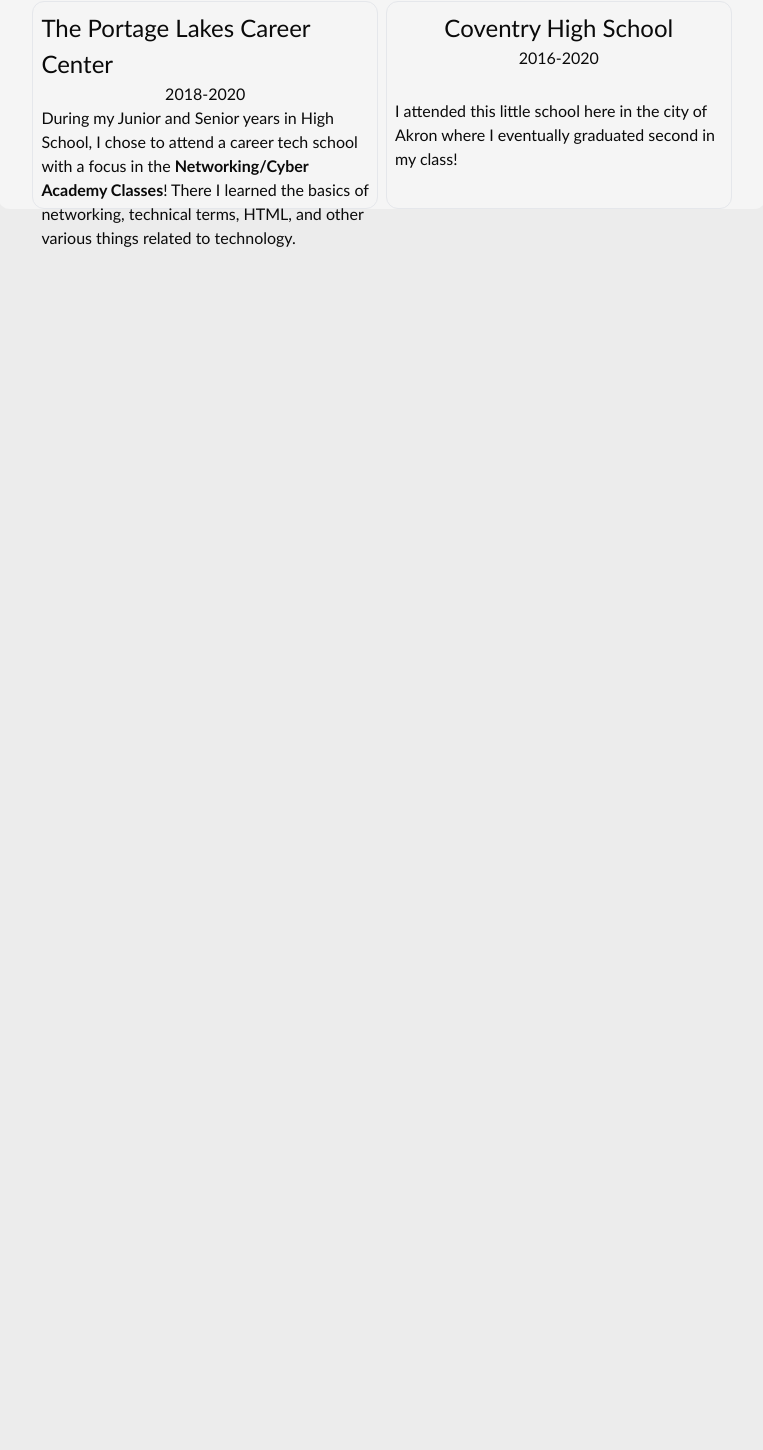
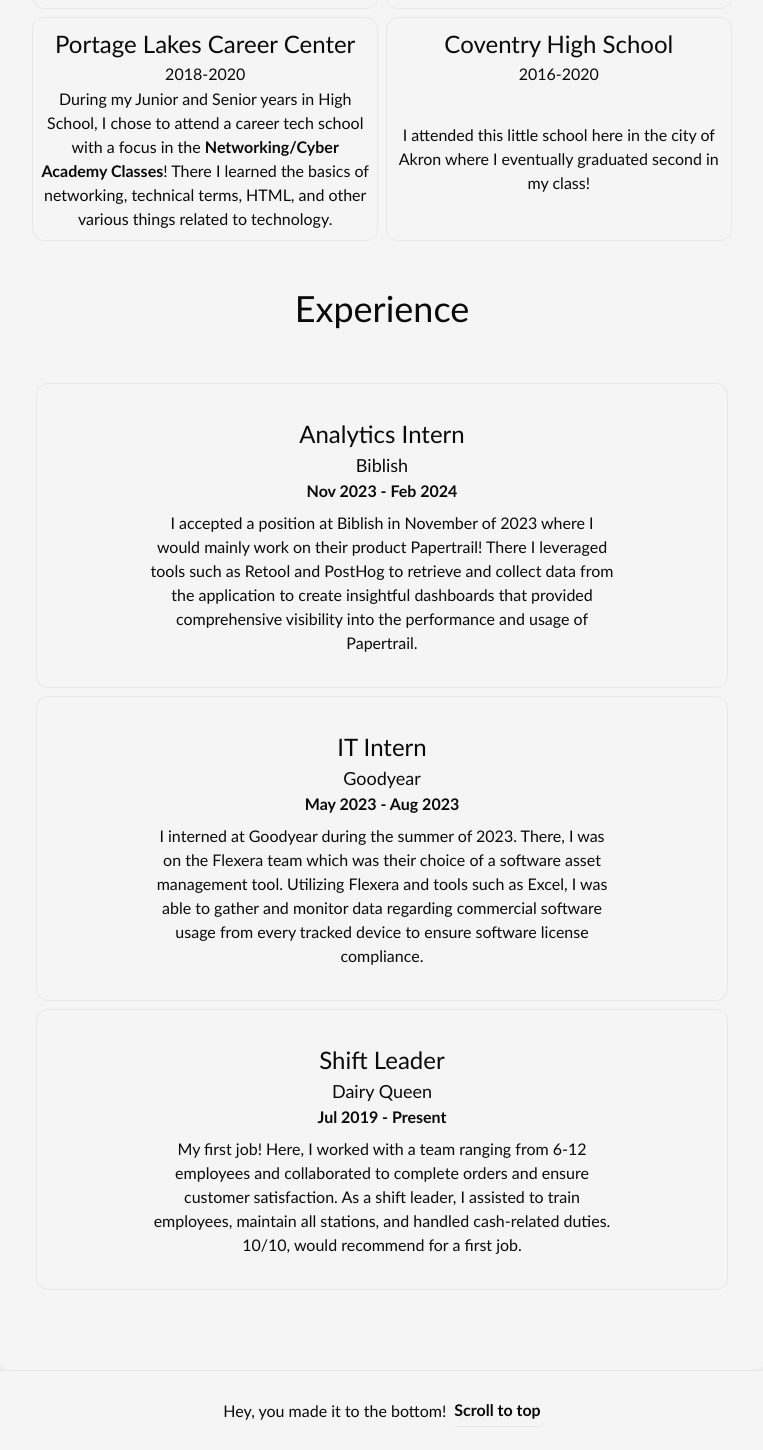
Before and after one commit to kengu7272/myWebsite, a Next.js app: page / in a window 1280 px wide. Shown: the part 1131-2581 px from the top of the page, without its empty margins (258-1021 px from the left). Before the commit the page ends 1381 px from the top, so only its background shows below. Built offline with nearby package versions, Linux system fonts and the light colour scheme.

Commit message:
feat: added experience section

```diff
--- a/src/app/darkMode/darkModeToggle.tsx
+++ b/src/app/darkMode/darkModeToggle.tsx
@@ -2,17 +2,20 @@
     const root = document.documentElement;
     const header = document.getElementById('header')!;
     const main = document.getElementById('main')!;
+    const footer = document.getElementById('footer')!;
 
     if(option === 'true') {
         root.style.backgroundColor = '#0a0a0a';
         root.style.color = '#f5f5f5';
-        header.style.backgroundColor = '#0a0a0a';
+        header.style.backgroundColor = '#111111';
         main.style.backgroundColor = '#111111'
+        footer.style.backgroundColor = '#111111'
     }
     else {
         root.style.backgroundColor = '#ececec';
         root.style.color = '#0a0a0a';
         header.style.backgroundColor = '#f5f5f5';
         main.style.backgroundColor = '#f5f5f5'
+        footer.style.backgroundColor = '#f5f5f5'
     }
 }
--- a/src/app/page.tsx
+++ b/src/app/page.tsx
@@ -2,6 +2,7 @@
 
 import {  useEffect, useState } from 'react';
 import darkModeToggle from "./darkMode/darkModeToggle"
+import scrollTo from './scrollTo/scrollTo';
 
 export default function Home() {
   const [darkMode, setDarkMode] = useState(() => {
@@ -9,11 +10,6 @@
       return localStorage.getItem('darkMode');
     }
   });
-
-  const scrollTo = (target: string) => {
-    const element: HTMLElement | null = document.getElementById(target);
-    element?.scrollIntoView({ behavior: 'smooth', block: 'start' })
-  }
 
   useEffect(() => {
     if(darkMode && darkMode == 'true') {
@@ -29,44 +25,44 @@
 
   return (
     <>
-    <header id="header" className="flex w-[100vw] h-20 flex-row items-center justify-center gap-6 text-4xl laptop:text-2xl top-0 fixed border-b bg-[#f5f5f5]">
-      <button className="hover:border-b border-gray-300 py-2" onClick={() => {window.scrollTo({ top: 0, behavior: 'smooth' })}}>Kevin Nguyen</button>
-      <button className="hover:border-b border-gray-300 hidden laptop:block py-2" onClick={() => scrollTo('about')}>About Me</button>
-      <button className="hover:border-b border-gray-300 hidden laptop:block py-2" onClick={() => scrollTo('education')}>Education</button>
-      <button className="hover:border-b border-gray-300 hidden laptop:block py-2" onClick={() => scrollTo('experience')}>Experience</button>
-      <button onClick={() => {darkMode && darkMode === 'false' ? setDarkMode('true') : setDarkMode('false')}}><img src="/darkMode.svg" className="w-10 laptop:w-7 h-auto"/></button>
+      <header id="header" className="flex w-[100vw] h-20 flex-row items-center justify-center gap-6 text-4xl desktop:text-2xl top-0 fixed border-b bg-[#f5f5f5]">
+        <button className="hover:border-b border-gray-300 py-1" onClick={() => {window.scrollTo({ top: 0, behavior: 'smooth' })}}>Kevin Nguyen</button>
+        <button className="hover:border-b border-gray-300 hidden desktop:block py-1" onClick={() => scrollTo('about')}>About Me</button>
+        <button className="hover:border-b border-gray-300 hidden desktop:block py-1" onClick={() => scrollTo('education')}>Education</button>
+        <button className="hover:border-b border-gray-300 hidden desktop:block py-1" onClick={() => scrollTo('experience')}>Experience</button>
+        <button onClick={() => {darkMode && darkMode === 'false' ? setDarkMode('true') : setDarkMode('false')}}><img src="/darkMode.svg" className="w-10 desktop:w-7 h-auto"/></button>
       </header>
 
-    <main id="main" className='w-[100vw] laptop:w-[60vw] flex flex-col items-center mt-20 mx-auto bg-[#f5f5f5] rounded-xl'>
+      <main id="main" className='w-[100vw] desktop:w-[60vw] flex flex-col items-center mt-20 mx-auto bg-[#f5f5f5] rounded-xl'>
         <section id="about" className='w-full flex flex-col items-center mt-10'>
           <h1>About me</h1>
 
-        <div className="flex flex-col laptop:flex-row items-center justify-center w-full mt-10 gap-12">
-          <div className="w-[95%] laptop:w-[45%] flex flex-col items-center">
+          <div className="flex flex-col desktop:flex-row items-center justify-center w-full mt-10 gap-12">
+            <div className="w-[95%] desktop:w-[45%] flex flex-col items-center">
               <p>
                 Hi! I'm Kevin, and I was born and raised in Akron, Ohio. I currently attend The University of Akron for a Bachelor's in Computer Science and have previously
                 completed an Associate's in Technical Studies there during high school as well. I'll be graduating in 2024 and aspire to be a software engineer.
                 <br /><br />
               </p>
-            <p className="font-bold w-full text-center text-lg">Pictured is me and my girlfriend Britney <span className="hidden laptop:block">&rarr;</span></p>
+              <p className="font-bold w-full text-center text-lg">Pictured is me and my girlfriend Britney <span className="hidden desktop:block">&rarr;</span></p>
             </div>
-          <img className="w-[95%] laptop:w-[45%] h-auto rounded-2xl" src="/mengf.jpg" />
+            <img className="w-[95%] desktop:w-[45%] h-auto rounded-2xl" src="/mengf.jpg" />
           </div>
 
           <br />
 
-        <div className="flex flex-col laptop:flex-row items-center justify-center w-full gap-12">
-          <img className="w-[95%] laptop:w-[45%] h-auto rounded-2xl hidden laptop:block" src="/mt10.jpg"/>
-          <div className="w-[95%] laptop:w-[45%]">
+          <div className="flex flex-col desktop:flex-row items-center justify-center w-full gap-12">
+            <img className="w-[95%] desktop:w-[45%] h-auto rounded-2xl hidden desktop:block" src="/mt10.jpg"/>
+            <div className="w-[95%] desktop:w-[45%]">
               <p>
                 Some of my hobbies include lifting, video games, and riding my motorcycle. The motorcycle was a more recent impulsive purchase. For the interested people, it is a 2021 Yamaha MT-10, that i just upgraded from a 2023 Yamaha R3!
                 <br /><br />
                 Fun fact: I got hit by a car the first day I got my new bike and had to wait a month to get it fixed.
                 <br /><br />
               </p>
-            <p className="font-bold w-full text-center text-lg">Pictured is my MT-10 <span className="hidden laptop:block">&larr;</span></p>
+              <p className="font-bold w-full text-center text-lg">Pictured is my MT-10 <span className="hidden desktop:block">&larr;</span></p>
             </div>
-          <img className="w-[95%] latop:w-[45%] h-auto rounded-2xl laptop:hidden" src="/mt10.jpg"/>
+            <img className="w-[95%] latop:w-[45%] h-auto rounded-2xl desktop:hidden" src="/mt10.jpg"/>
           </div>
 
           <br />
@@ -76,47 +72,86 @@
           <h1>Education</h1>
 
           <div className="w-full flex justify-center mt-10 flex-wrap gap-2">
-          <div className="flex flex-col items-center border p-8 laptop:p-2 w-full laptop:w-[45%] h-96 laptop:h-52 rounded-xl hover:border-gray-300">
+            <div className="flex flex-col items-center border p-8 desktop:p-2 w-full desktop:w-[45%] h-96 desktop:h-56 rounded-xl hover:border-gray-300">
               <h2>The University of Akron</h2>
               <p>2020-2024</p>
-            <div className="flex flex-col items-center justify-center h-full">
+              <div className="flex flex-col items-center justify-center h-full text-center">
                 <p>After High School, I decided to pursue a Bachelor's in <span className="font-bold">Computer Science</span>!
                   I mainly learned C++, web technologies, and a little bit of Python during my coursework here.</p>
               </div>
             </div>
 
-          <div className="flex flex-col items-center border p-8 laptop:p-2 w-full laptop:w-[45%] h-96 laptop:h-52 rounded-xl hover:border-gray-300">
+            <div className="flex flex-col items-center border p-8 desktop:p-2 w-full desktop:w-[45%] h-96 desktop:h-56 rounded-xl hover:border-gray-300">
               <h2>The University of Akron</h2>
               <p>2018-2020</p>
-            <div className="flex flex-col items-center justify-center h-full">
+              <div className="flex flex-col items-center justify-center h-full text-center">
                 <p>During High School, I was offered an opportunity to get an Associate's degree through the University of Akron
                   during my time at the Portage Lakes Career Center, granting an Associate's in <span className="font-bold">Technical Studies</span>!</p>
               </div>
             </div>
 
-          <div className="flex flex-col items-center border p-8 laptop:p-2 w-full laptop:w-[45%] h-96 laptop:h-52 rounded-xl hover:border-gray-300">
-            <h2>The Portage Lakes Career Center</h2>
+            <div className="flex flex-col items-center border p-8 desktop:p-2 w-full desktop:w-[45%] h-96 desktop:h-56 rounded-xl hover:border-gray-300">
+              <h2>Portage Lakes Career Center</h2>
               <p>2018-2020</p>
-            <div className="flex flex-col items-center justify-center h-full">
+              <div className="flex flex-col items-center justify-center h-full text-center">
                 <p>During my Junior and Senior years in High School, I chose to attend a career tech school with a focus in the <span className="font-bold">Networking/Cyber Academy Classes</span>!
                   There I learned the basics of networking, technical terms, HTML, and other various things related to technology.</p>
               </div>
             </div>
 
-          <div className="flex flex-col items-center border p-8 laptop:p-2 w-full laptop:w-[45%] h-96 laptop:h-52 rounded-xl hover:border-gray-300">
+            <div className="flex flex-col items-center border p-8 desktop:p-2 w-full desktop:w-[45%] h-96 desktop:h-56 rounded-xl hover:border-gray-300">
               <h2>Coventry High School</h2>
               <p>2016-2020</p>
-            <div className="flex flex-col items-center justify-center h-full">
+              <div className="flex flex-col items-center justify-center h-full text-center">
                 <p>I attended this little school here in the city of Akron where I eventually graduated second in my class!</p>
               </div>
             </div>
           </div>
         </section>
 
-      <section id="experience">
+        <section id="experience" className='w-full flex flex-col items-center mt-10 gap-2 mb-20'>
+          <h1>Experience</h1>
 
+          <div className='w-full desktop:w-[90%] border rounded-xl hover:border-gray-300 mt-10 p-8'>
+            <h2 className='w-full text-center'>Analytics Intern</h2>
+            <h3 className='w-full text-center'>Biblish</h3>
+            <p className='w-full text-center font-bold'>Nov 2023 - Feb 2024</p>
+            <p className='mx-4 desktop:mx-20 text-center mt-2'>
+              I accepted a position at Biblish in November of 2023 where I would mainly work on their product Papertrail!
+              There I leveraged tools such as Retool and PostHog to retrieve and collect data from the application to
+              create insightful dashboards that provided comprehensive visibility into the performance and usage of Papertrail.
+            </p>
+          </div>
+
+          <div className='w-full desktop:w-[90%] border rounded-xl hover:border-gray-300 p-8'>
+            <h2 className='w-full text-center'>IT Intern</h2>
+            <h3 className='w-full text-center'>Goodyear</h3>
+            <p className='w-full text-center font-bold'>May 2023 - Aug 2023</p>
+            <p className='mx-4 desktop:mx-20 text-center mt-2'>
+              I interned at Goodyear during the summer of 2023. There, I was on the Flexera team which
+              was their choice of a software asset management tool. Utilizing Flexera and tools such as
+              Excel, I was able to gather and monitor data regarding commercial software usage from every tracked device to
+              ensure software license compliance.
+            </p>
+          </div>
+
+          <div className='w-full desktop:w-[90%] border rounded-xl hover:border-gray-300 p-8'>
+            <h2 className='w-full text-center'>Shift Leader</h2>
+            <h3 className='w-full text-center'>Dairy Queen</h3>
+            <p className='w-full text-center font-bold'>Jul 2019 - Present</p>
+            <p className='mx-4 desktop:mx-20 text-center mt-2'>
+              My first job! Here, I worked with a team ranging from 6-12 employees and collaborated to
+              complete orders and ensure customer satisfaction. As a shift leader, I assisted to train employees,
+              maintain all stations, and handled cash-related duties. 10/10, would recommend for a first job.
+            </p>
+          </div>
         </section>
       </main>
+
+      <footer id='footer' className='w-[100vw] h-20 flex flex-row justify-center items-center border-t gap-2'>
+        <p>Hey, you made it to the bottom!</p>
+        <button onClick={() => {scrollTo('about')}} className='border-b hover:border-gray-300 py-1 font-bold'>Scroll to top</button>
+      </footer>
     </>
   );
 }
--- /dev/null
+++ b/src/app/scrollTo/scrollTo.tsx
@@ -0,0 +1,4 @@
+export default function scrollTo(target: string) {
+    const element: HTMLElement | null = document.getElementById(target);
+    element?.scrollIntoView({ behavior: 'smooth', block: 'start' })
+  }
```
Lines whose indentation alone changed are shown as unchanged.
